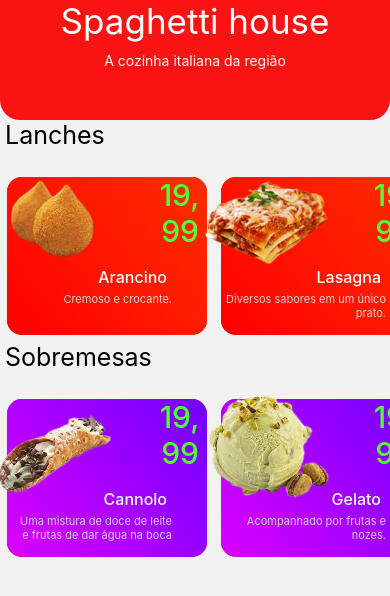
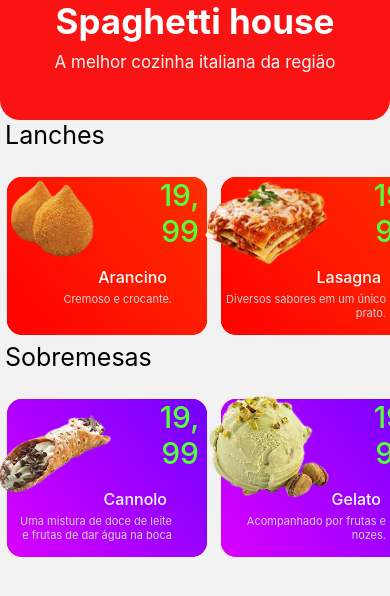
Before and after one commit to RestaurantePam/Spaghetti-house, a React Native app: screen /home in a window 390 px wide. Shown: the top 596 px of the page. Built offline with nearby package versions, Linux system fonts and the light colour scheme.

Commit message:
Ajustes realizados na tela inicial

```diff
--- a/src/screens/Home/index.jsx
+++ b/src/screens/Home/index.jsx
@@ -12,7 +12,7 @@ function Home(){
                 <TopBanner>
                     <PageTitle>Spaghetti house</PageTitle>
                     <PageSubTitle>
-                        A cozinha italiana da região
+                        A melhor cozinha italiana da região
                     </PageSubTitle>
                 </TopBanner>
                 <SectionTitle>Lanches</SectionTitle>
--- a/src/screens/Home/styles.js
+++ b/src/screens/Home/styles.js
@@ -5,12 +5,14 @@ const PageTitle = styled.Text`
     width:100%;
     text-align:center;
     color: white;
+    font-weight:bold;
 `
 const PageSubTitle = styled.Text`
     color: #f8f8f8;
     width:100%;
     text-align:center;
     margin-top:10px;
+    font-size: 17px;
 `
 
 const SectionTitle = styled.Text`
```
